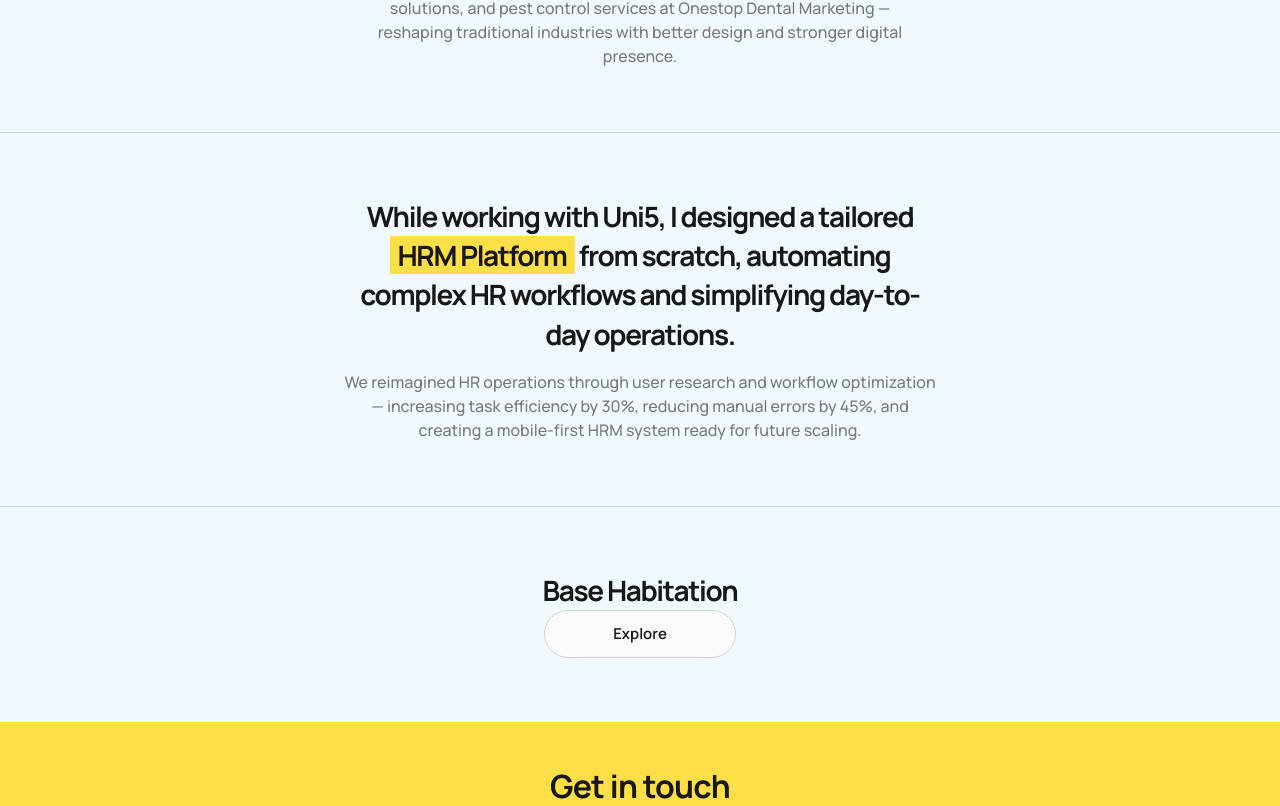
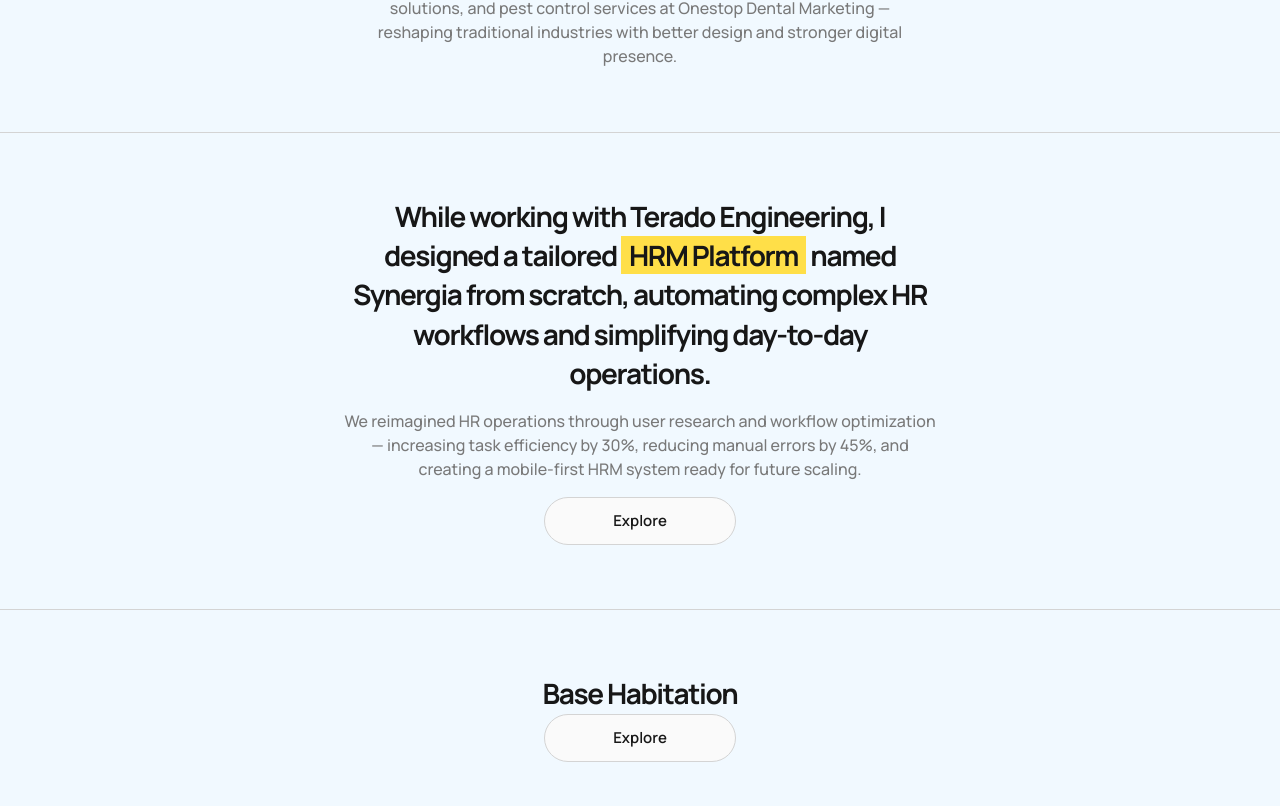
Before and after one commit to andrew-0210/design_portfolio, a Next.js app: page / in a window 1280 px wide. Shown: the part 660-1466 px from the top of the page. Built offline with nearby package versions, Linux system fonts and the light colour scheme; a web font is replaced by a local one.

Commit message:
Name changes

```diff
--- /dev/null
+++ b/src/Projects/Synergia.js
@@ -0,0 +1,28 @@
+const Synergia = () => {
+  return (
+    <section className="flex h-full flex-col items-center border-t border-[#d4d4d4] py-[4rem]">
+      <div className="flex flex-col items-center gap-4 px-[1.5rem] text-center md:max-w-[40rem]">
+        <h2 className="text-[1.25rem] leading-[1.4] font-bold tracking-tighter md:text-[1.75rem]">
+          While working with Terado Engineering, I designed a tailored{" "}
+          <span className="bg-[#ffdf48] px-[0.5rem]">HRM Platform</span> named
+          Synergia from scratch, automating complex HR workflows and simplifying
+          day-to-day operations.
+        </h2>
+        <p>
+          We reimagined HR operations through user research and workflow
+          optimization — increasing task efficiency by 30%, reducing manual
+          errors by 45%, and creating a mobile-first HRM system ready for future
+          scaling.
+        </p>
+        <a
+          className="inline-block min-w-[12rem] cursor-pointer rounded-4xl border border-[#d4d4d4] bg-[#fafafa] px-[1.5rem] py-[0.75rem] text-center text-[0.938rem] font-semibold transition-all transition-discrete duration-300 hover:bg-[#0c2320] hover:text-[#fafafa]"
+          href="https://synergia-hrm.vercel.app/"
+        >
+          Explore
+        </a>
+      </div>
+    </section>
+  );
+};
+
+export default Synergia;
--- a/src/Projects/UniFive.js
+++ /dev/null
@@ -1,22 +0,0 @@
-const UniFive = () => {
-  return (
-    <section className="flex h-full flex-col items-center border-t border-[#d4d4d4] py-[4rem]">
-      <div className="flex flex-col items-center gap-4 px-[1.5rem] text-center md:max-w-[40rem]">
-        <h2 className="text-[1.25rem] leading-[1.4] font-bold tracking-tighter md:text-[1.75rem]">
-          While working with Uni5, I designed a tailored{" "}
-          <span className="bg-[#ffdf48] px-[0.5rem]">HRM Platform</span> from
-          scratch, automating complex HR workflows and simplifying day-to-day
-          operations.
-        </h2>
-        <p>
-          We reimagined HR operations through user research and workflow
-          optimization — increasing task efficiency by 30%, reducing manual
-          errors by 45%, and creating a mobile-first HRM system ready for future
-          scaling.
-        </p>
-      </div>
-    </section>
-  );
-};
-
-export default UniFive;
--- a/src/components/sections/Projects.js
+++ b/src/components/sections/Projects.js
@@ -1,10 +1,10 @@
 import BaseHabitation from "@/Projects/BaseHabitation";
-import UniFive from "@/Projects/UniFive";
+import Synergia from "@/Projects/Synergia";
 
 const Projects = () => {
   return (
     <section>
-      <UniFive />
+      <Synergia />
       <BaseHabitation />
     </section>
   );
```
